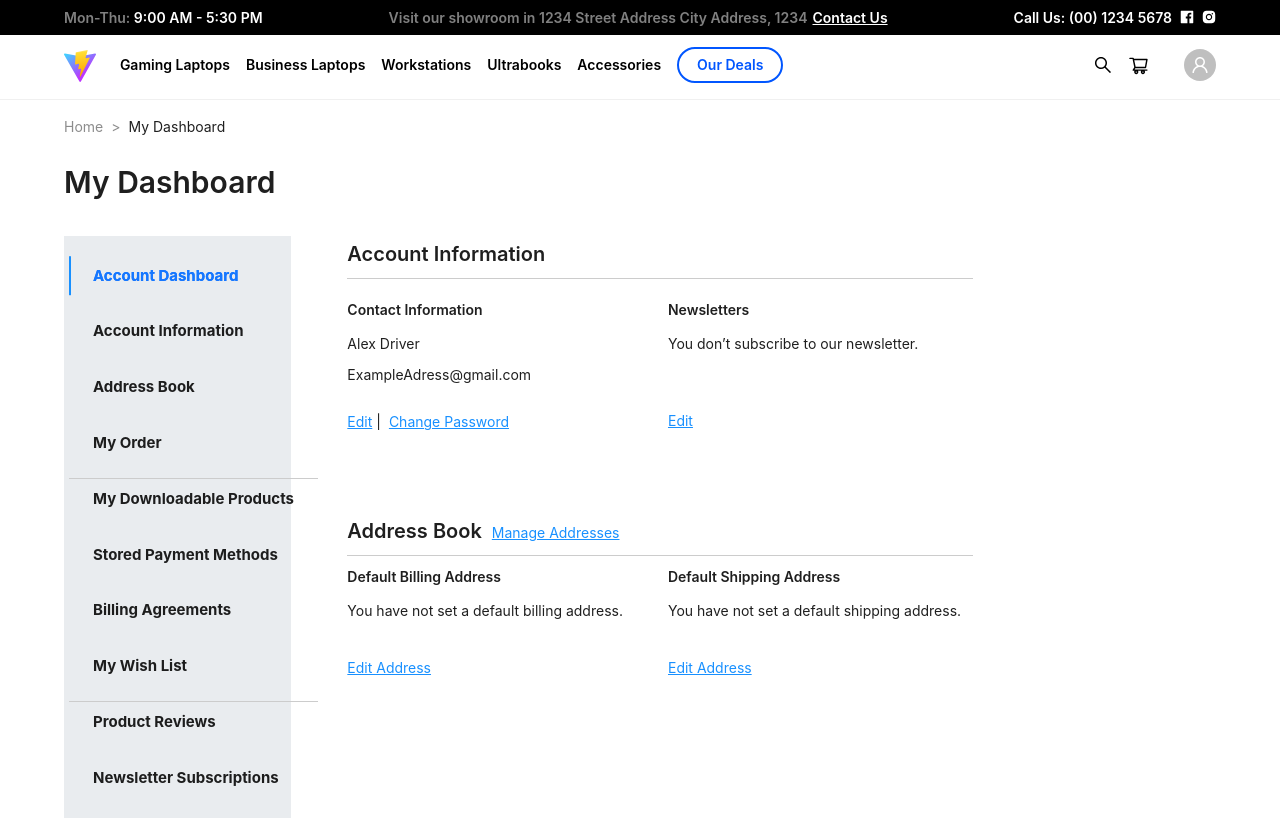
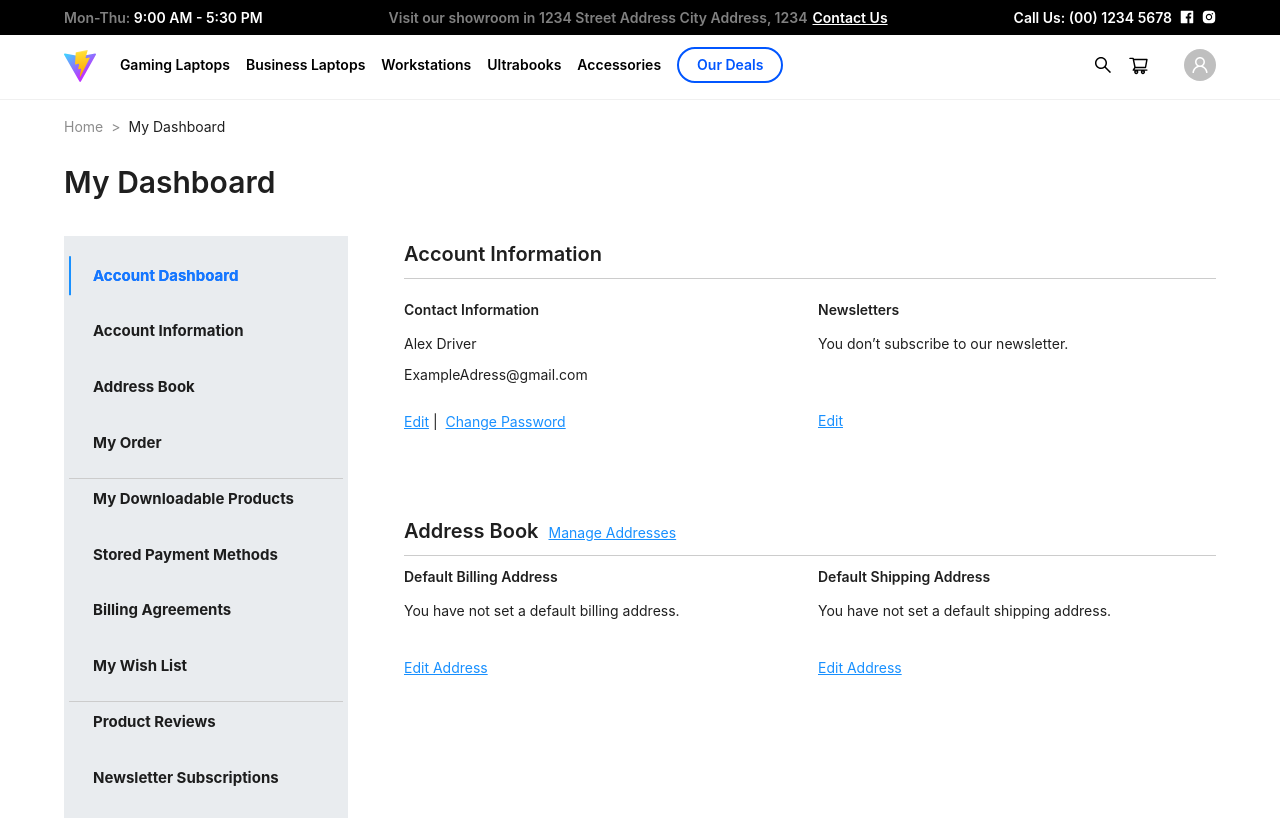
Before and after one commit to auphong2707/itse-laptopshop-management-web-application, a React (Vite) app in the folder frontend/: page /customer in a window 1280 px wide. Shown: the top 820 px of the page. Built offline with nearby package versions, Linux system fonts and the light colour scheme.

Commit message:
Update CustomerPage.jsx

```diff
--- a/frontend/src/pages/CustomerPage.jsx
+++ b/frontend/src/pages/CustomerPage.jsx
@@ -31,8 +31,12 @@ const StyledTabs = styled(Tabs)`
     height: 3px;
     left: 0;
   }
+  .ant-tabs-nav {
+    width: 100%;
+  }
   .ant-tabs-content-holder {
     display: none !important;
+    width: 0;
   }
   .ant-tabs-tab:nth-child(5),
   .ant-tabs-tab:nth-child(9) {
@@ -97,7 +101,7 @@ const CustomerPage = () => {
             </Col>
           </Row>
 
-          <div style={{ borderBottom: "1px solid #ccc", marginTop: "10px", marginBottom: "10px" }}></div>
+          <div style={{ borderBottom: "1px solid #ccc", marginTop: "10px", marginBottom: "10px", width: "100%" }}></div>
 
           <Row gutter={[16, 16]}>
             <Col span={12}>
@@ -179,7 +183,7 @@ const CustomerPage = () => {
         </Breadcrumb>
         <Title level={2}>My Dashboard</Title>
         <Row gutter={16}>
-        <Sidebar span={5}>
+          <Sidebar flex="1">
             <StyledTabs activeKey={selectedTab} onChange={setSelectedTab} tabPosition="left">
               {tabs.map((tab) => (
                 <Tabs.TabPane tab={tab.label} key={tab.key} />
@@ -195,10 +199,9 @@ const CustomerPage = () => {
               <Text strong style={{ fontSize: "16px", display: "block", marginTop: "12px", paddingBottom: "8px" }}>My Wish List</Text>
               <p style={{ fontSize: "14px", marginTop: "8px" }}>You have no items in your wish list.</p>
             </div>
-
           </Sidebar>
 
-          <Col span={14}>
+          <Col flex="3">
             {tabs.find((tab) => tab.key === selectedTab)?.content}
           </Col>
         </Row>
```
Lines whose indentation alone changed are shown as unchanged.
